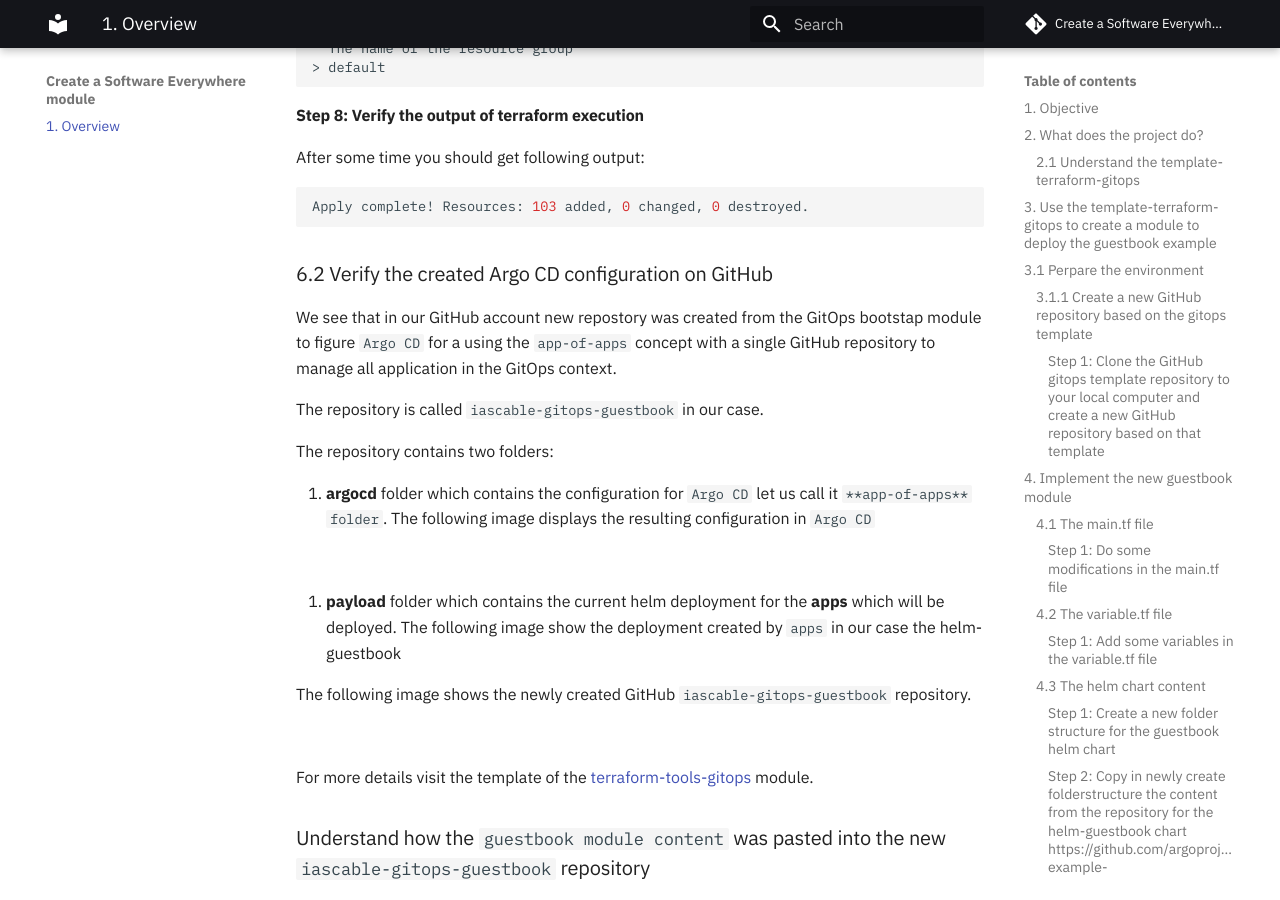
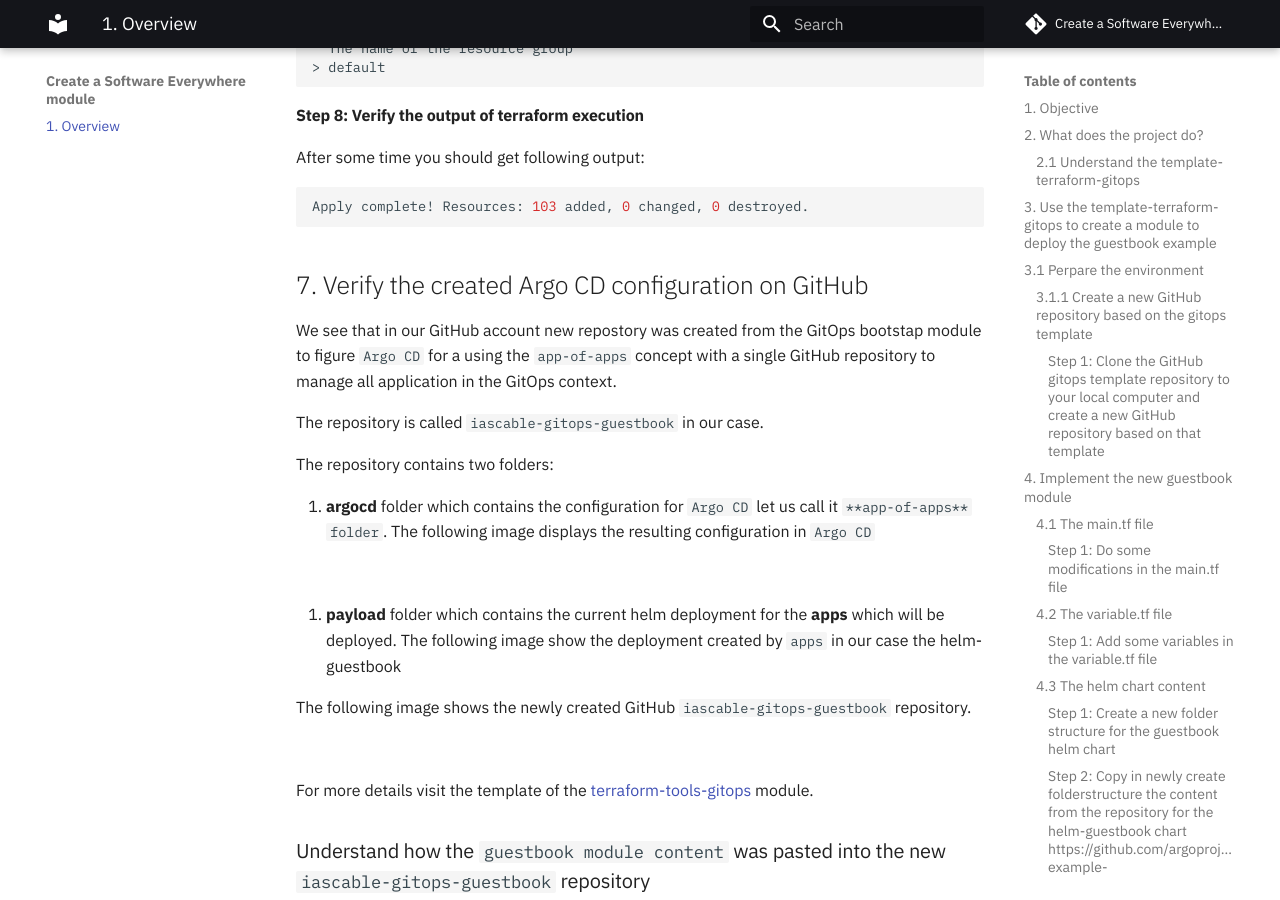
Before and after one commit to thomassuedbroecker/gitops-create-software-everywhere-module, an MkDocs documentation site: the page built from documentation/README.md, in a window 1280 px wide and 900 px high, scrolled down 16252 px. Built offline with MkDocs 1.6.1 and Material for MkDocs 9.7.7, drawn with Linux system fonts in a browser that asks for light colours; comment, search, counter and statistics services are not loaded.

Commit message:
update readme

````diff
--- a/documentation/README.md
+++ b/documentation/README.md
@@ -775,7 +775,7 @@
 Apply complete! Resources: 103 added, 0 changed, 0 destroyed.
 ```
 
-### 6.2 Verify the created Argo CD configuration on GitHub
+## 7. Verify the created Argo CD configuration on GitHub
 
 We see that in our GitHub account new repostory was created from the GitOps bootstap module to figure `Argo CD` for a using the `app-of-apps` concept with a single GitHub repository to manage all application in the GitOps context.
 
````
